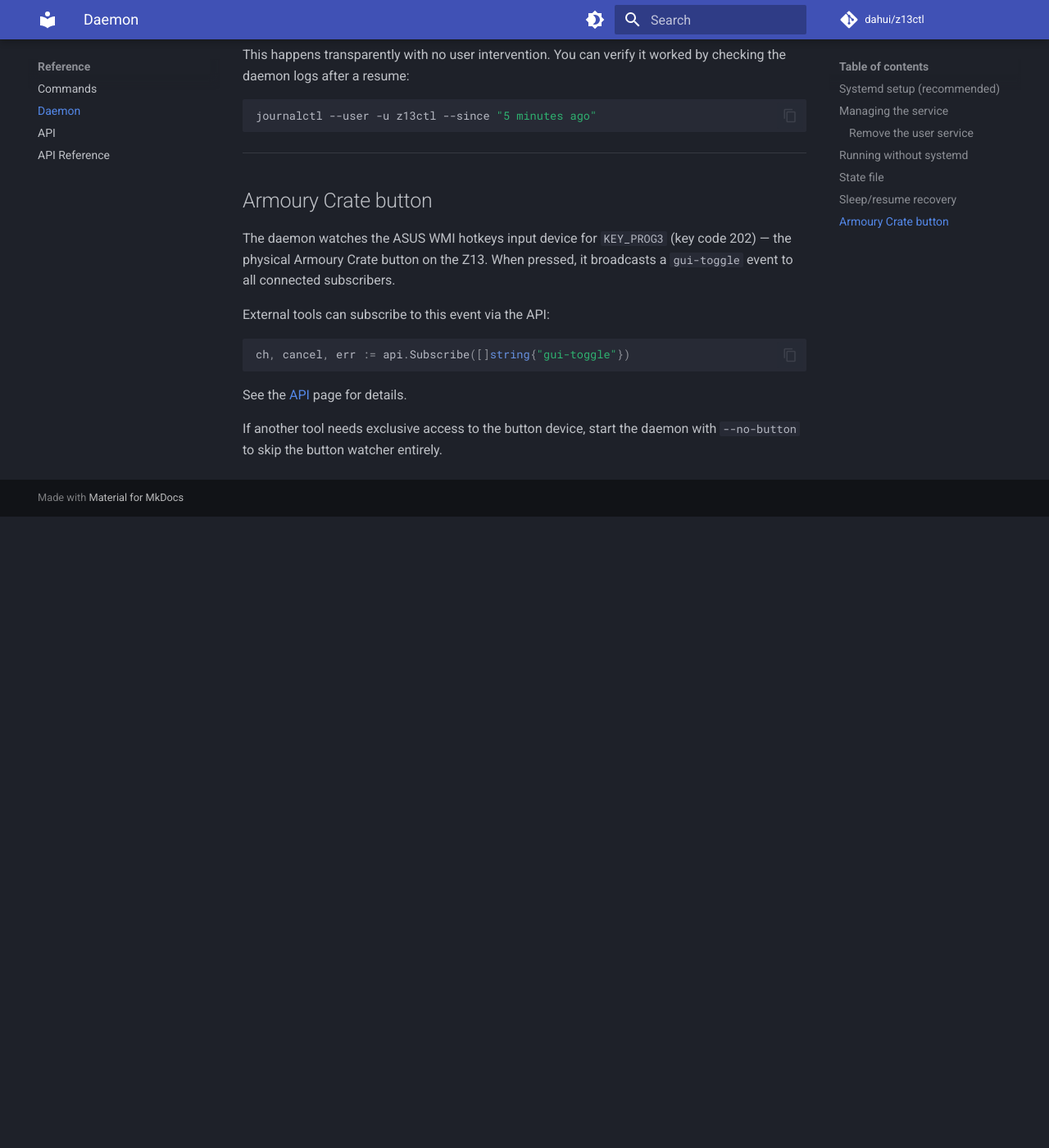
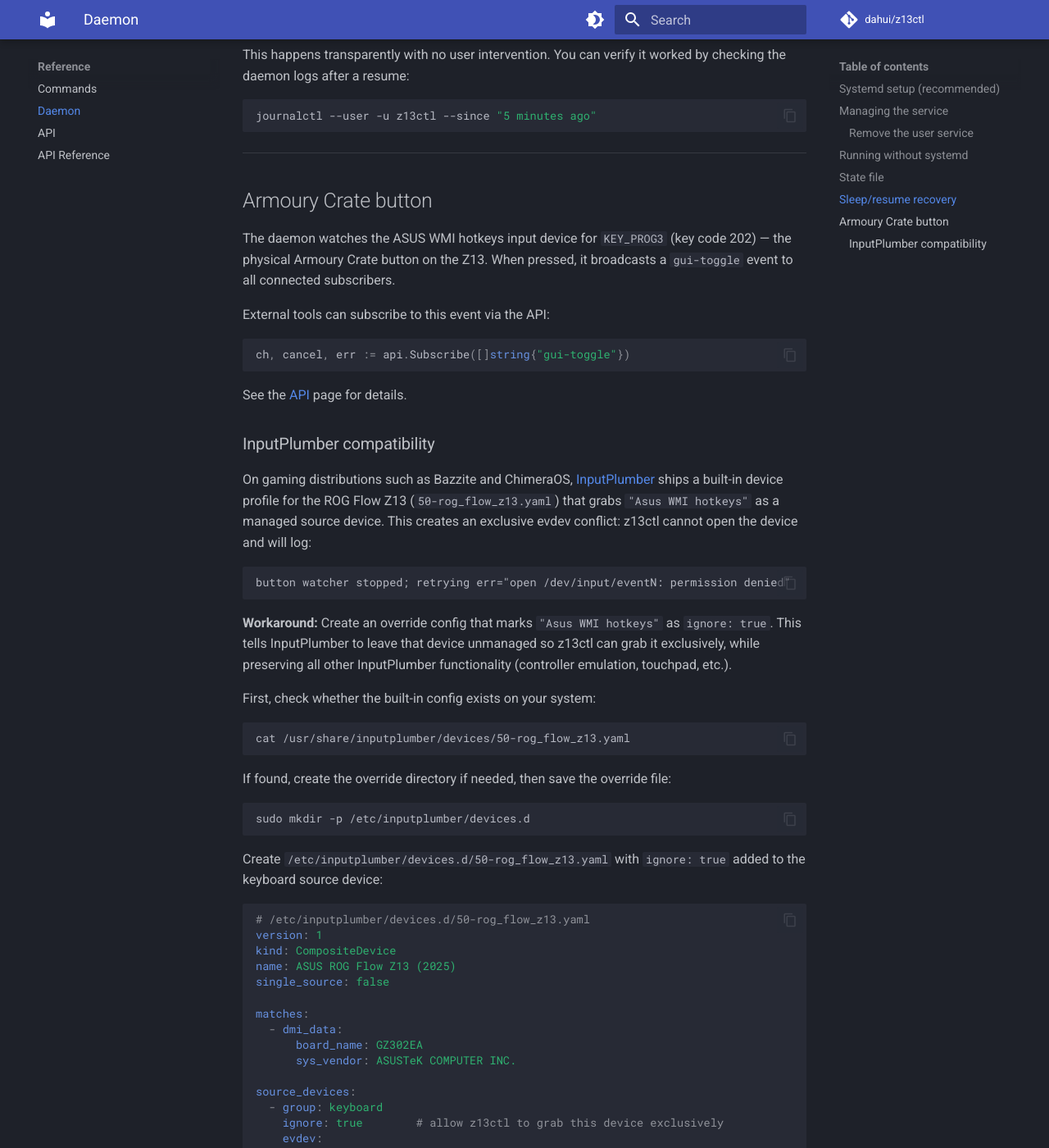
Before and after one commit to dahui/z13ctl, an MkDocs documentation site: the page built from docs/daemon.md, in a window 1280 px wide and 1400 px high, scrolled down 3526 px. Shown: the whole window at 82% size. Built offline with MkDocs 1.6.1 and Material for MkDocs 9.7.7, drawn with Linux system fonts in a browser that asks for light colours; comment, search, counter and statistics services are not loaded; before the commit the page ends 4156 px from its top, so only the background shows below that; some of the changed text lies outside the part shown.

Commit message:
fix: Add documentation on fixing inputplumber support, fix panel overdrive restore on boot

````diff
--- a/docs/daemon.md
+++ b/docs/daemon.md
@@ -180,5 +180,101 @@
 
 See the [API](api.md) page for details.
 
-If another tool needs exclusive access to the button device, start the daemon
-with `--no-button` to skip the button watcher entirely.
+### InputPlumber compatibility
+
+On gaming distributions such as Bazzite and ChimeraOS, [InputPlumber](https://github.com/ShadowBlip/InputPlumber)
+ships a built-in device profile for the ROG Flow Z13 (`50-rog_flow_z13.yaml`)
+that grabs `"Asus WMI hotkeys"` as a managed source device. This creates an
+exclusive evdev conflict: z13ctl cannot open the device and will log:
+
+```
+button watcher stopped; retrying err="open /dev/input/eventN: permission denied"
+```
+
+**Workaround:** Create an override config that marks `"Asus WMI hotkeys"` as
+`ignore: true`. This tells InputPlumber to leave that device unmanaged so z13ctl
+can grab it exclusively, while preserving all other InputPlumber functionality
+(controller emulation, touchpad, etc.).
+
+First, check whether the built-in config exists on your system:
+
+```sh
+cat /usr/share/inputplumber/devices/50-rog_flow_z13.yaml
+```
+
+If found, create the override directory if needed, then save the override file:
+
+```sh
+sudo mkdir -p /etc/inputplumber/devices.d
+```
+
+Create `/etc/inputplumber/devices.d/50-rog_flow_z13.yaml` with `ignore: true` added
+to the keyboard source device:
+
+```yaml
+# /etc/inputplumber/devices.d/50-rog_flow_z13.yaml
+version: 1
+kind: CompositeDevice
+name: ASUS ROG Flow Z13 (2025)
+single_source: false
+
+matches:
+  - dmi_data:
+      board_name: GZ302EA
+      sys_vendor: ASUSTeK COMPUTER INC.
+
+source_devices:
+  - group: keyboard
+    ignore: true        # allow z13ctl to grab this device exclusively
+    evdev:
+      name: Asus WMI hotkeys
+      handler: event*
+
+options:
+  auto_manage: true
+
+target_devices:
+  - xbox-elite
+  - touchpad
+  - keyboard
+
+capability_map_id: flw1
+```
+
+!!! note
+    Always place overrides under `/etc/inputplumber/devices.d/` — never edit files
+    under `/usr/share/inputplumber/devices/` directly, as those are owned by the
+    package and will be overwritten on upgrades.
+
+    If your model's `board_name` differs from `GZ302EA`, verify it with:
+    ```sh
+    cat /sys/class/dmi/id/board_name
+    ```
+
+After saving the file, restart InputPlumber:
+
+```sh
+sudo systemctl restart inputplumber.service
+```
+
+Then restore device permissions that the previous InputPlumber instance may have
+changed (InputPlumber restricts device node access while managing a device, and may
+not fully restore permissions on shutdown):
+
+```sh
+sudo z13ctl setup --perms-only
+```
+
+Then confirm z13ctl can grab the button:
+
+```sh
+journalctl --user -u z13ctl.service -f
+# Should show: watching Armoury Crate button path=/dev/input/eventN
+```
+
+Alternatively, disable the button watcher entirely and let InputPlumber handle
+the button exclusively:
+
+```sh
+z13ctl --no-button daemon
+```
````
Also changed, not shown: 5 other files.
